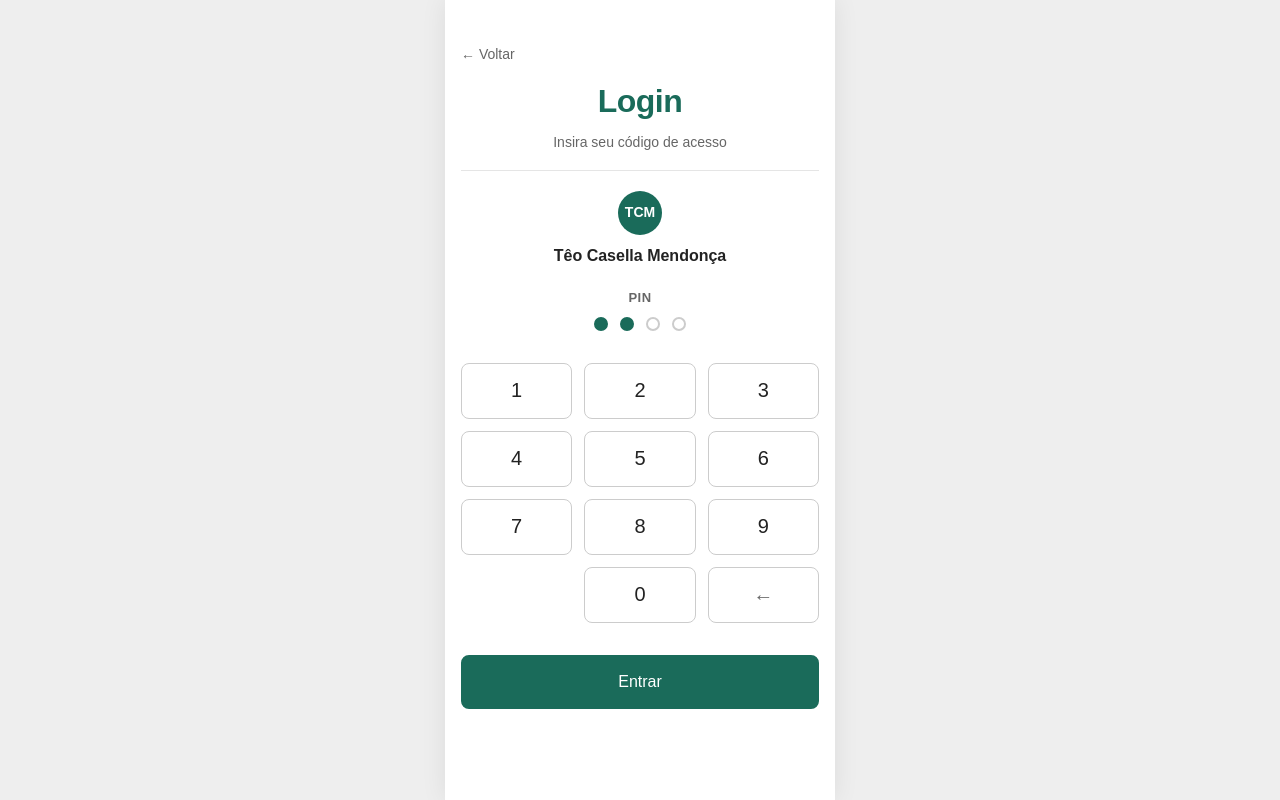
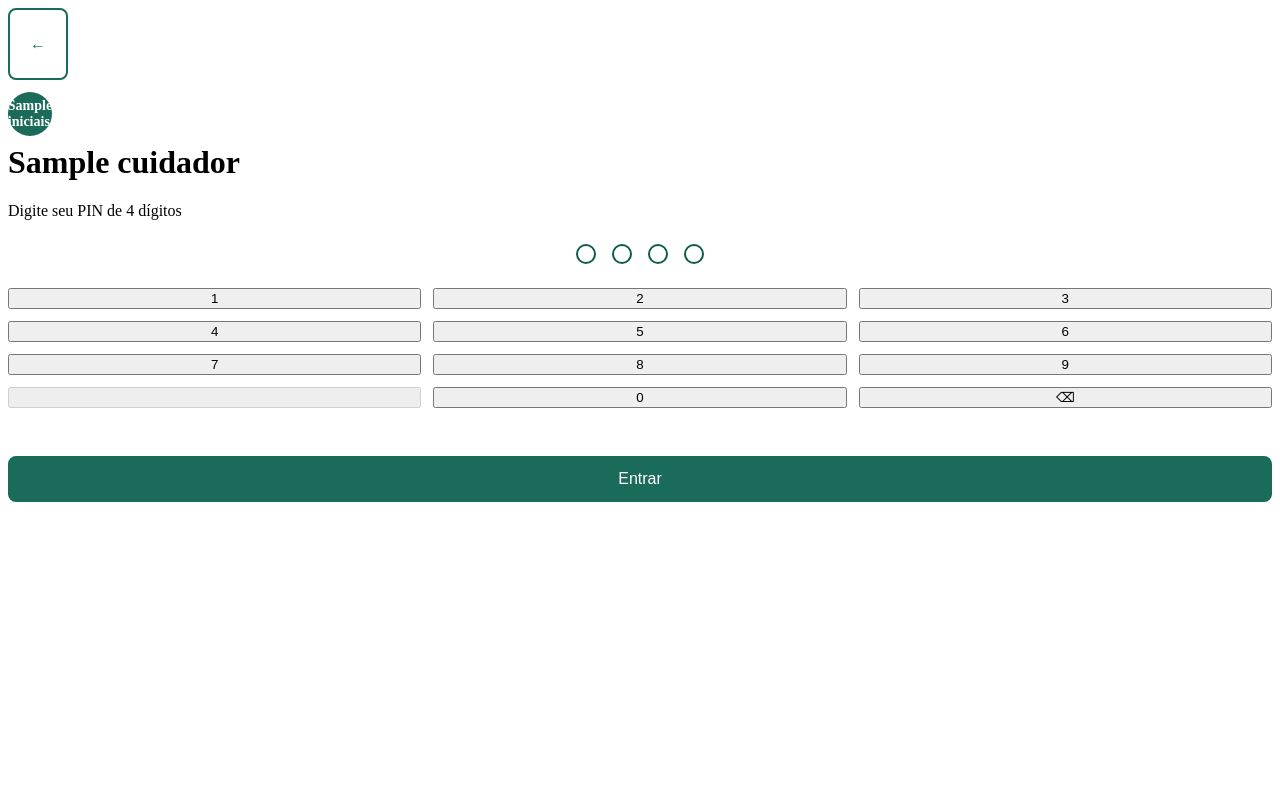
Before and after one commit to EnzoSenatori/Geratrix, a Flask app: template backend/templates/pin.html in a window 1280 px wide. Run offline with Flask 3, Linux system fonts and the light colour scheme; the template is opened without the code that fills it: most values are stand-ins (such as "Sample title", 1, 10 or a date in 2020); some libraries are stand-ins or nearby versions.

Commit message:
Passo 3: Login por PIN e teclado numerico

```diff
--- a/backend/app.py
+++ b/backend/app.py
@@ -47,5 +47,60 @@
     cuidadores = db.execute("SELECT * FROM cuidador WHERE ativo = 1").fetchall()
     return render_template("index.html", cuidadores=cuidadores)
 
+# Rota de login por PIN do cuidador
+@app.route("/pin/<int:id>", methods=["GET", "POST"])
+def pin(id):
+    from flask import session, redirect, request
+    db = get_db()
+    cuidador = db.execute("SELECT * FROM cuidador WHERE id = ? AND ativo = 1", (id,)).fetchone()
+
+    if not cuidador:
+        return redirect("/")
+
+    if request.method == "GET" or session.get("pin_de") != id:
+        session["pin"] = ""
+        session["pin_de"] = id
+
+    erro = None
+    pin_atual = session.get("pin", "")
+
+    if request.method == "POST":
+        tecla = request.form.get("tecla")
+
+        if tecla in [str(i) for i in range(10)]:
+            if len(pin_atual) < 4:
+                pin_atual += tecla
+        elif tecla == "apagar":
+            pin_atual = pin_atual[:-1]
+        elif tecla == "entrar":
+            if pin_atual == cuidador["pin"]:
+                session.clear()
+                session["cuidador_id"] = id
+
+                # Verifica se o cuidador já tem um turno aberto
+                turno_aberto = db.execute(
+                    "SELECT id FROM turno WHERE cuidador_id = ? AND encerrado_em IS NULL",
+                    (id,)
+                ).fetchone()
+
+                if turno_aberto:
+                    session["turno_id"] = turno_aberto["id"]
+                    return redirect("/lista")
+                else:
+                    return redirect("/turno/abrir")
+            else:
+                erro = "PIN incorreto. Tente novamente."
+                pin_atual = ""
+
+        session["pin"] = pin_atual
+
+    return render_template(
+        "pin.html",
+        cuidador=cuidador,
+        preenchidos=len(pin_atual),
+        erro=erro
+    )
+
+
 if __name__ == "__main__":
     app.run(host="0.0.0.0", port=5000, debug=True)
--- a/backend/templates/index.html
+++ b/backend/templates/index.html
@@ -4,7 +4,10 @@
     <meta charset="UTF-8">
     <meta name="viewport" content="width=device-width, initial-scale=1.0">
     <title>Geratrix - Início</title>
-    <link rel="stylesheet" href="/css/main.css">
+    <link rel="stylesheet" href="/css/base/reset.css">
+    <link rel="stylesheet" href="/css/base/variables.css">
+    <link rel="stylesheet" href="/css/base/typography.css">
+    <link rel="stylesheet" href="/css/layout/app.css">
     <link rel="stylesheet" href="/css/components/card.css">
     <link rel="stylesheet" href="/css/components/avatar.css">
 </head>
--- a/backend/templates/pin.html
+++ b/backend/templates/pin.html
@@ -1,62 +1,76 @@
 <!DOCTYPE html>
 <html lang="pt-BR">
-
 <head>
     <meta charset="UTF-8">
     <meta name="viewport" content="width=device-width, initial-scale=1.0">
-    <title>Geratrix</title>
-    <link rel="stylesheet" href="/css/base/style.css">
-    <link rel="stylesheet" href="/css/layout/page.css">
-    <link rel="stylesheet" href="/css/layout/back.css">
+    <title>Geratrix - PIN</title>
+    <link rel="stylesheet" href="/css/base/reset.css">
+    <link rel="stylesheet" href="/css/base/variables.css">
+    <link rel="stylesheet" href="/css/base/typography.css">
+    <link rel="stylesheet" href="/css/layout/app.css">
+    <link rel="stylesheet" href="/css/components/card.css">
     <link rel="stylesheet" href="/css/components/avatar.css">
+    <link rel="stylesheet" href="/css/components/keypad.css">
     <link rel="stylesheet" href="/css/components/button.css">
-    <link rel="stylesheet" href="/css/components/pin-user.css">
-    <link rel="stylesheet" href="/css/components/pin-display.css">
-    <link rel="stylesheet" href="/css/components/keypad.css">
+    <link rel="stylesheet" href="/css/components/form.css">
+    <style>
+        .pin-dots {
+            display: flex;
+            justify-content: center;
+            gap: 16px;
+            margin: 24px 0;
+        }
+        .pin-dot {
+            width: 16px;
+            height: 16px;
+            border-radius: 50%;
+            border: 2px solid #0d5c4d;
+            background-color: transparent;
+            transition: all 0.2s ease;
+        }
+        .pin-dot--filled {
+            background-color: #0d5c4d;
+        }
+    </style>
 </head>
-
 <body>
-    <div class="page">
-        <a class="back" href="index.html">← Voltar</a>
-        <header class="page__header">
-            <h1 class="page__title">Login</h1>
-            <p class="page__subtitle">Insira seu código de acesso</p>
+    <div class="app">
+        <header class="app_header">
+            <a href="/" class="button button--icon" style="text-decoration: none;">←</a>
+            <div class="avatar" style="margin-top: 12px;">{{ cuidador.iniciais }}</div>
+            <h1 class="app_title" style="margin-top: 8px;">{{ cuidador.nome }}</h1>
+            <p class="app_subtitle">Digite seu PIN de 4 dígitos</p>
         </header>
 
-        <main>
-            <div class="pin-user">
-                <div class="avatar">TCM</div>
-                <p class="pin-user__name">Têo Casella Mendonça</p>
+        <main class="app_content">
+            <div class="pin-dots">
+                {% for n in range(4) %}
+                <div class="pin-dot {% if n < preenchidos %}pin-dot--filled{% endif %}"></div>
+                {% endfor %}
             </div>
 
-            <h2 class="page__section-title">PIN</h2>
+            {% if erro %}
+            <p class="form_error" style="text-align: center; margin-bottom: 16px;">{{ erro }}</p>
+            {% endif %}
 
-            <div class="pin-display">
-                <!-- O span não têm texto nem conteúdo, são só forma -->
-                <span class="pin-display__dot pin-display__dot--filled"></span>
-                <span class="pin-display__dot pin-display__dot--filled"></span>
-                <span class="pin-display__dot"></span>
-                <span class="pin-display__dot"></span>
-            </div>
-
-            <div class="keypad">
-                <button class="keypad__key" type="button">1</button>
-                <button class="keypad__key" type="button">2</button>
-                <button class="keypad__key" type="button">3</button>
-                <button class="keypad__key" type="button">4</button>
-                <button class="keypad__key" type="button">5</button>
-                <button class="keypad__key" type="button">6</button>
-                <button class="keypad__key" type="button">7</button>
-                <button class="keypad__key" type="button">8</button>
-                <button class="keypad__key" type="button">9</button>
-                <button class="keypad__key keypad__key--empty" type="button"></button>
-                <button class="keypad__key" type="button">0</button>
-                <button class="keypad__key keypad__key--action" type="button">←</button>
-            </div>
-
-            <a class="button button--primary button--block" href="abrir-turno.html">Entrar</a>
+            <form method="post">
+                <div class="keypad">
+                    <button class="keypad_key" type="submit" name="tecla" value="1">1</button>
+                    <button class="keypad_key" type="submit" name="tecla" value="2">2</button>
+                    <button class="keypad_key" type="submit" name="tecla" value="3">3</button>
+                    <button class="keypad_key" type="submit" name="tecla" value="4">4</button>
+                    <button class="keypad_key" type="submit" name="tecla" value="5">5</button>
+                    <button class="keypad_key" type="submit" name="tecla" value="6">6</button>
+                    <button class="keypad_key" type="submit" name="tecla" value="7">7</button>
+                    <button class="keypad_key" type="submit" name="tecla" value="8">8</button>
+                    <button class="keypad_key" type="submit" name="tecla" value="9">9</button>
+                    <button class="keypad_key keypad_key--empty" type="button" disabled></button>
+                    <button class="keypad_key" type="submit" name="tecla" value="0">0</button>
+                    <button class="keypad_key keypad_key--action" type="submit" name="tecla" value="apagar">⌫</button>
+                </div>
+                <button class="button button--primary button--block" type="submit" name="tecla" value="entrar" style="margin-top: 16px;">Entrar</button>
+            </form>
         </main>
     </div>
 </body>
-
 </html>
```
